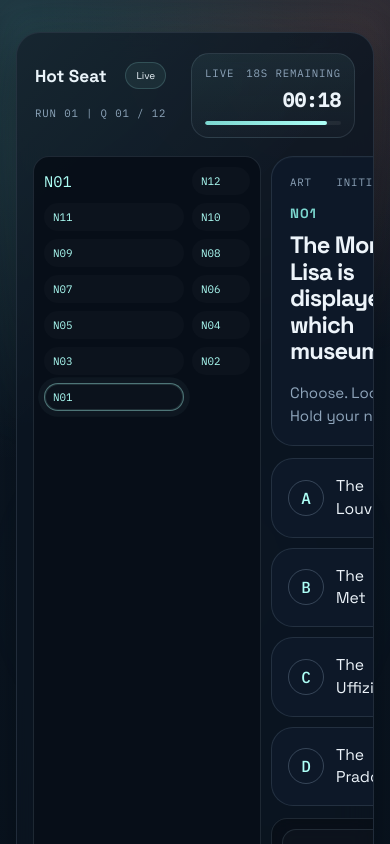
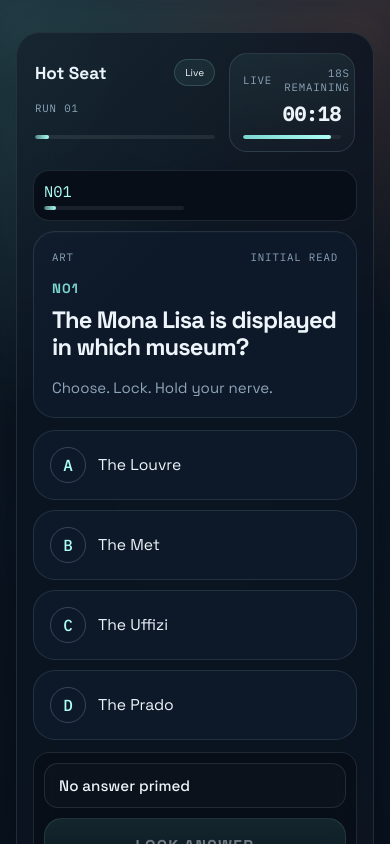
Before and after one commit to anweshhhh/Millionare, a React (Vite) app: page / in a window 390 px wide. Both pictures are taken after a click on the button "START RUN". Shown: the top 844 px of the page. Built offline with nearby package versions, Linux system fonts and the light colour scheme; no server answers; the database is empty.

Commit message:
feat(ux): replace question count with compact progress and tighter mobile type

```diff
--- a/src/components/HotSeatScreen.tsx
+++ b/src/components/HotSeatScreen.tsx
@@ -145,6 +145,7 @@ export function HotSeatScreen(props: HotSeatScreenProps) {
             : "Advancing"
           : "Ending Run";
   const shouldMaskCorrectReveal = phase === "reveal" && pendingSecondChanceRecovery;
+  const questionProgressPercent = Math.round((questionNumber / Math.max(totalQuestions, 1)) * 100);
 
   return (
     <section className={["screen", "hot-seat-screen", stageToneClass].join(" ")}>
@@ -164,8 +165,10 @@ export function HotSeatScreen(props: HotSeatScreenProps) {
               </div>
             </div>
             <div className="status-meta">
-              RUN {String(runNumber).padStart(2, "0")} | Q {String(questionNumber).padStart(2, "0")} /{" "}
-              {String(totalQuestions).padStart(2, "0")}
+              RUN {String(runNumber).padStart(2, "0")}
+            </div>
+            <div className="status-progress" aria-label={`Question progress ${questionProgressPercent}%`}>
+              <div className="status-progress-fill" style={{ width: `${questionProgressPercent}%` }} />
             </div>
           </div>
 
--- a/src/components/ProgressLadder.tsx
+++ b/src/components/ProgressLadder.tsx
@@ -21,6 +21,7 @@ export function ProgressLadder(props: ProgressLadderProps) {
           : "Signal break"
         : "Tracking live";
   const completionPercent = `${(highestClearedRank / PROGRESSION_LADDER.length) * 100}%`;
+  const runProgressPercent = `${(Math.min(currentRank, PROGRESSION_LADDER.length) / PROGRESSION_LADDER.length) * 100}%`;
 
   return (
     <aside className={["ladder-rail", `phase-${phase}`].join(" ")} aria-label="Progression ladder">
@@ -32,8 +33,12 @@ export function ProgressLadder(props: ProgressLadderProps) {
         <div className="ladder-meter">
           <div className="ladder-meter-fill" style={{ height: completionPercent }} />
         </div>
+        <div className="ladder-run-progress" aria-label="Run progression">
+          <div className="ladder-run-progress-fill" style={{ width: runProgressPercent }} />
+        </div>
       </div>
-      {[...PROGRESSION_LADDER].reverse().map((step) => {
+      <div className="ladder-steps">
+        {[...PROGRESSION_LADDER].reverse().map((step) => {
         const isCleared = step.rank <= highestClearedRank;
         const isActive = phase !== "result" && step.rank === currentRank;
         const isResolvedCorrect = phase === "reveal" && revealResult === "correct" && step.rank === currentRank;
@@ -56,7 +61,8 @@ export function ProgressLadder(props: ProgressLadderProps) {
             <span className="ladder-step-label">{step.label}</span>
           </div>
         );
-      })}
+        })}
+      </div>
     </aside>
   );
 }
--- a/src/styles.css
+++ b/src/styles.css
@@ -544,6 +544,20 @@ button {
   font-size: 0.62rem;
 }
 
+.status-progress {
+  height: 4px;
+  border-radius: 999px;
+  background: rgba(255, 255, 255, 0.08);
+  overflow: hidden;
+  width: min(180px, 50vw);
+}
+
+.status-progress-fill {
+  height: 100%;
+  border-radius: inherit;
+  background: linear-gradient(90deg, rgba(123, 214, 207, 0.5), var(--accent-strong));
+}
+
 .status-pill.is-suspense {
   border-color: rgba(173, 255, 246, 0.22);
   background: rgba(173, 255, 246, 0.08);
@@ -943,6 +957,20 @@ button {
   background: linear-gradient(180deg, rgba(123, 214, 207, 0.5), var(--accent-strong));
 }
 
+.ladder-run-progress {
+  width: 100%;
+  height: 4px;
+  border-radius: 999px;
+  background: rgba(255, 255, 255, 0.08);
+  overflow: hidden;
+}
+
+.ladder-run-progress-fill {
+  height: 100%;
+  border-radius: inherit;
+  background: linear-gradient(90deg, rgba(123, 214, 207, 0.5), var(--accent-strong));
+}
+
 .ladder-step {
   display: grid;
   gap: 2px;
@@ -1268,7 +1296,7 @@ button {
   }
 }
 
-@media (min-width: 720px) {
+@media (min-width: 960px) {
   .app-shell {
     padding: 36px 24px 80px;
   }
@@ -1337,7 +1365,7 @@ button {
   }
 }
 
-@media (max-width: 719px) {
+@media (max-width: 959px) {
   .question-layout {
     grid-template-columns: minmax(0, 1fr);
     gap: 10px;
@@ -1372,9 +1400,12 @@ button {
     display: none;
   }
 
-  .ladder-step {
-    min-width: 58px;
-    padding: 6px 8px;
+  .ladder-run-progress {
+    display: block;
+  }
+
+  .ladder-steps {
+    display: none;
   }
 
   .result-shell {
@@ -1401,12 +1432,6 @@ button {
   }
 }
 
-@media (max-width: 420px) {
-  .question-layout {
-    grid-template-columns: minmax(0, 1fr) 86px;
-  }
-}
-
 @media (max-height: 760px) {
   .question-subcopy {
     display: none;
@@ -1416,8 +1441,18 @@ button {
     padding: 14px;
   }
 
+  .question-card h2 {
+    font-size: clamp(1.22rem, 4.9vw, 1.58rem);
+    line-height: 1.16;
+  }
+
   .answer-card {
     padding: 13px;
+  }
+
+  .answer-copy {
+    font-size: 0.92rem;
+    line-height: 1.38;
   }
 
   .state-panel {
```
